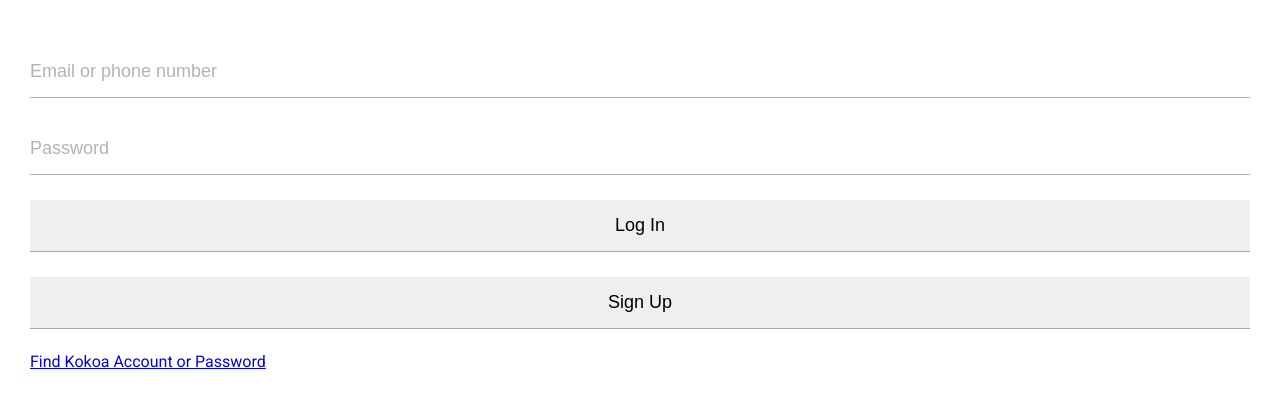
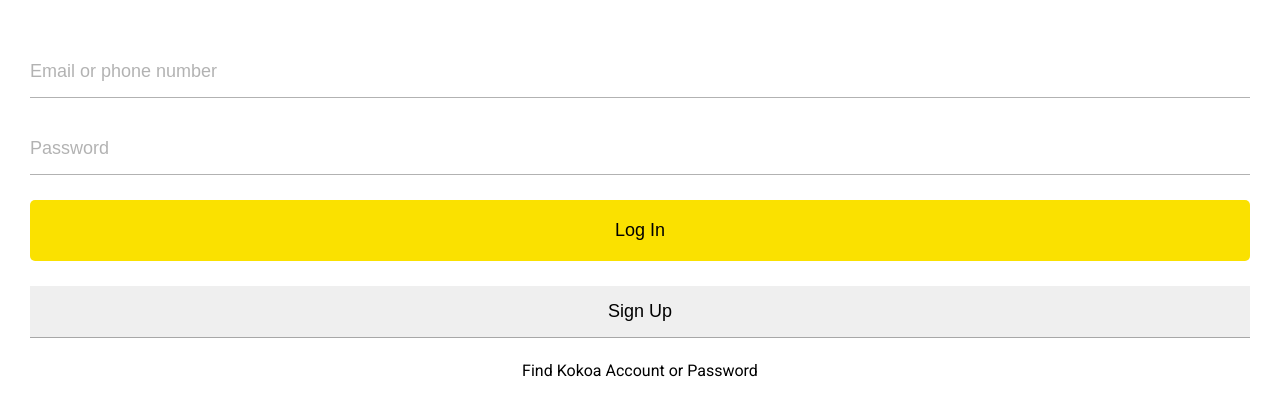
Before and after one commit to MoongStory/Moon-Light-Project, a PHP site: page / in a window 1280 px wide. Shown: the part 239-655 px from the top of the page. Run offline with PHP 8.4, Linux system fonts and the light colour scheme.

Commit message:
Kokoa Clone #6.8

```diff
--- a/HTML & CSS/kokoa clone/css/styles.css
+++ b/HTML & CSS/kokoa clone/css/styles.css
@@ -36,8 +36,11 @@ body {
   padding: 15px 0px;
   border: none;
   font-size: 18px;
+  margin-bottom: 25px;
+}
+
+#login-form input:not([type="submit"]) {
   border-bottom: 1px solid rgba(0, 0, 0, 0.3);
-  margin-bottom: 25px;
   transition: border-color 0.3s ease-in-out;
 }
 
@@ -48,3 +51,16 @@ body {
 #login-form input:focus {
   border-color: var(--yellow);
 }
+#login-form input[type="submit"] {
+  background-color: var(--yellow);
+  cursor: pointer;
+  padding: 20px 0px;
+  border-radius: 5px;
+}
+
+#login-form a {
+  text-align: center;
+  text-decoration: none;
+  color: inherit;
+  font-size: 16px;
+}
```
